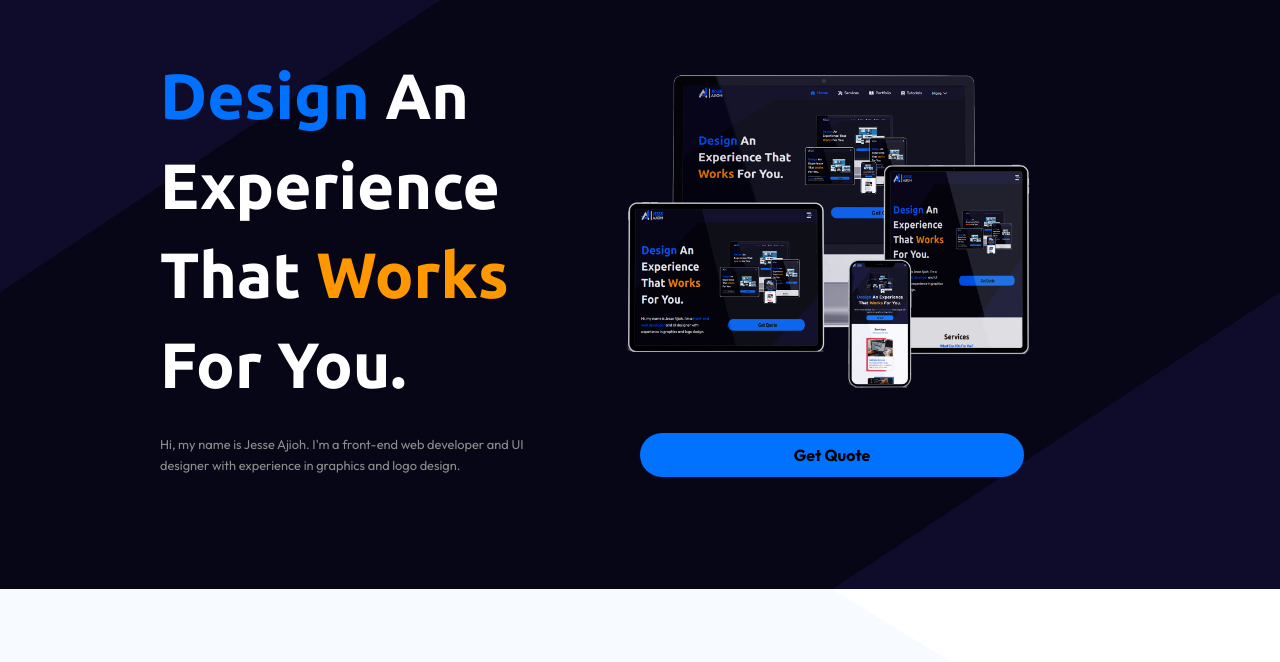
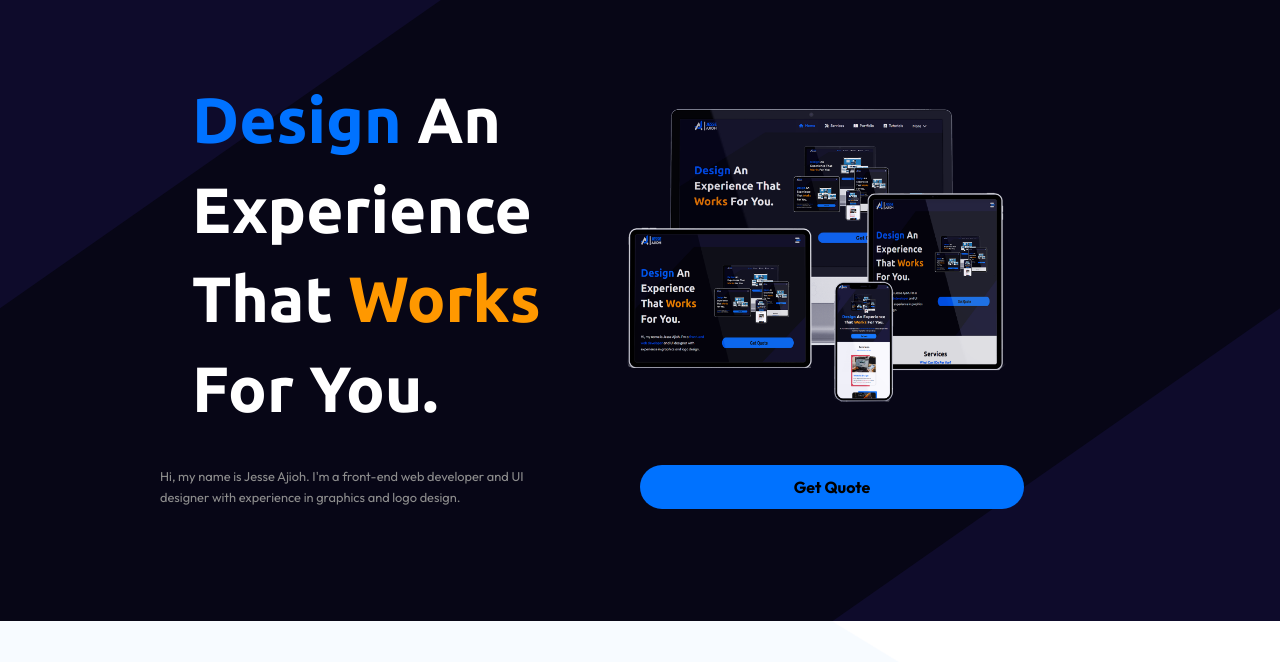
Before and after one commit to ajiohjesse/Jesse-Ajioh-Website, a plain HTML site: page index.html in a window 1280 px wide. Shown: the part 65-727 px from the top of the page. Drawn offline with Linux system fonts and the light colour scheme.

Commit message:
adjusted hero height

```diff
--- a/styles/hero.css
+++ b/styles/hero.css
@@ -27,7 +27,7 @@
 
 .hero__top {
   z-index: 1;
-  padding-bottom: 1rem;
+  padding: 2rem;
   display: flex;
   gap: 0;
   flex-direction: column-reverse;
```
